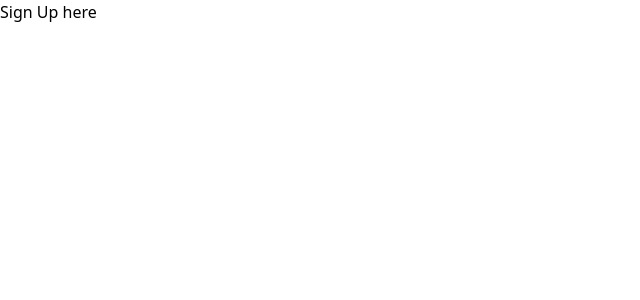
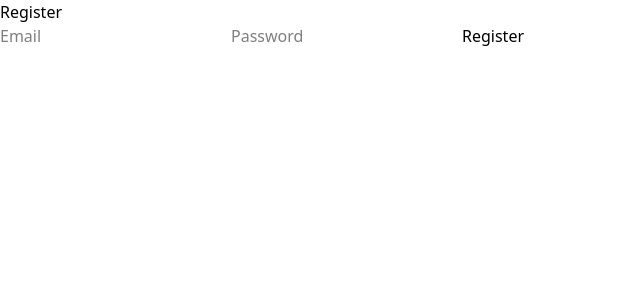
Before and after one commit to NextTechLabAP/DocCraft, a Next.js app in the folder client/: page /register in a window 1280 px wide. Shown: the top 300 px of the page, without its empty margins (0-640 px from the left). Built offline with nearby package versions, Linux system fonts and the light colour scheme.

Commit message:
frontend auth integration
implemented the register/login feature in the frontend by calling the API from backend - UI Left

```diff
--- a/client/src/app/dashboard/page.tsx
+++ b/client/src/app/dashboard/page.tsx
@@ -1,9 +1,22 @@
-import React from 'react'
+"use client";
 
-const DashboardPage = () => {
-  return (
-    <div>This is the dashboard</div>
-  )
+import { useEffect } from "react";
+import { useRouter } from "next/navigation";
+import { useAuth } from "../../context/auth-context";
+
+export default function Dashboard() {
+  const { user } = useAuth();
+  const router = useRouter();
+
+  useEffect(() => {
+    if (!user) {
+      router.push("/login");
+    }
+  }, [router, user]);
+
+  return user ? (
+    <div>
+      <h1>Welcome, {user.email}</h1>
+    </div>
+  ) : null;
 }
-
-export default DashboardPage
--- a/client/src/app/layout.tsx
+++ b/client/src/app/layout.tsx
@@ -1,6 +1,8 @@
 import type { Metadata } from "next";
 import { Geist, Geist_Mono } from "next/font/google";
 import "./globals.css";
+import type { JSX, ReactNode } from "react";
+import { AuthProvider } from "../context/auth-context";
 
 const geistSans = Geist({
   variable: "--font-geist-sans",
@@ -17,18 +19,16 @@ export const metadata: Metadata = {
   description: " A Form Builder System that is designed to streamline the creation, management, and analysis of forms, this system empowers users to build custom forms with drag-and-drop simplicity, collect responses in real-time, and review analytics from a centralized dashboard. Whether for surveys, registrations, feedback, or polls, users can manage all aspects of form lifecycle efficiently.",
 };
 
-export default function RootLayout({
-  children,
-}: Readonly<{
-  children: React.ReactNode;
-}>) {
+export default function RootLayout({ children }: { children: ReactNode }): JSX.Element {
   return (
     <html lang="en">
       <body
         className={`${geistSans.variable} ${geistMono.variable} antialiased`}
       >
-        {children}
+       <AuthProvider> {children} </AuthProvider>
       </body>
     </html>
   );
 }
+
+import "./globals.css";
--- a/client/src/app/login/page.jsx
+++ b/client/src/app/login/page.jsx
@@ -1,10 +1,45 @@
-"use client"
-import React from 'react'
+"use client";
 
-const LoginPage = () => {
+import { useState } from "react";
+import { useRouter } from "next/navigation";
+import { useAuth } from "../../context/auth-context";
+
+export default function LoginPage() {
+  const [email, setEmail] = useState("");
+  const [password, setPassword] = useState("");
+  const { login } = useAuth();
+  const router = useRouter();
+
+const handleLogin = async () => {
+  try {
+    const res = await fetch("http://localhost:3000/auth/login", {
+      method: "POST",
+      headers: { "Content-Type": "application/json" },
+      body: JSON.stringify({ email, password }),
+    });
+
+    const data = await res.json();
+    console.log("Backend response:", res.status, data);
+
+    if (res.ok && data.access_token) {
+      login(data.access_token);
+      router.push("/dashboard");
+    } else {
+      alert(data.message || "Login failed");
+    }
+  } catch (err) {
+    console.error("Error during login:", err);
+    alert("Could not connect to server");
+  }
+};
+
+
   return (
-    <div>Login Page</div>
-  )
+    <div>
+      <h2>Login</h2>
+      <input placeholder="Email" value={email} onChange={(e) => setEmail(e.target.value)} />
+      <input placeholder="Password" type="password" value={password} onChange={(e) => setPassword(e.target.value)} />
+      <button onClick={handleLogin}>Login</button>
+    </div>
+  );
 }
-
-export default LoginPage
--- a/client/src/app/register/page.tsx
+++ b/client/src/app/register/page.tsx
@@ -1,10 +1,37 @@
-"use client"
-import React from 'react'
+"use client";
 
-const SignUpPage = () => {
+import { useState } from "react";
+import { useRouter } from "next/navigation";
+import { useAuth } from "../../context/auth-context";
+
+export default function RegisterPage() {
+  const [email, setEmail] = useState("");
+  const [password, setPassword] = useState("");
+  const { login } = useAuth();
+  const router = useRouter();
+
+  const handleRegister = async () => {
+    const res = await fetch("http://localhost:3000/auth/register", {
+      method: "POST",
+      headers: { "Content-Type": "application/json" },
+      body: JSON.stringify({ email, password }),
+    });
+
+    const data = await res.json();
+    if (res.ok && data.access_token) {
+      login(data.access_token);
+      router.push("/dashboard");
+    } else {
+      alert(data.message || "Registration failed");
+    }
+  };
+
   return (
-    <div>Sign Up here</div>
-  )
+    <div>
+      <h2>Register</h2>
+      <input placeholder="Email" value={email} onChange={(e) => setEmail(e.target.value)} />
+      <input placeholder="Password" type="password" value={password} onChange={(e) => setPassword(e.target.value)} />
+      <button onClick={handleRegister}>Register</button>
+    </div>
+  );
 }
-
-export default SignUpPage;
--- /dev/null
+++ b/client/src/components/LogoutButton.tsx
@@ -0,0 +1,11 @@
+"use client";
+
+import { useAuth } from "../context/auth-context";
+import { useRouter } from "next/navigation";
+
+export default function LogoutButton() {
+  const { logout } = useAuth();
+  const router = useRouter();
+
+  return <button onClick={() => { logout(); router.push("/login"); }}>Logout</button>;
+}
--- /dev/null
+++ b/client/src/context/auth-context.tsx
@@ -0,0 +1,56 @@
+"use client";
+
+import { createContext, JSX, useContext, useEffect, useState, type ReactNode } from "react";
+import { jwtDecode } from "jwt-decode";
+
+type User = {
+  id: string;
+  email: string;
+};
+
+type AuthContextType = {
+  user: User | null;
+  login: (token: string) => void;
+  logout: () => void;
+};
+
+const AuthContext = createContext<AuthContextType | null>(null);
+
+export const AuthProvider = ({ children }: { children: ReactNode }): JSX.Element => {
+  const [user, setUser] = useState<User | null>(null);
+
+  useEffect(() => {
+    const token = localStorage.getItem("token");
+    if (token) {
+      try {
+        const decoded = jwtDecode<User>(token);
+        setUser(decoded);
+      } catch {
+        localStorage.removeItem("token");
+      }
+    }
+  }, []);
+
+  const login = (token: string) => {
+    localStorage.setItem("token", token);
+    const decoded = jwtDecode<User>(token);
+    setUser(decoded);
+  };
+
+  const logout = () => {
+    localStorage.removeItem("token");
+    setUser(null);
+  };
+
+  return (
+    <AuthContext.Provider value={{ user, login, logout }}>
+      {children}
+    </AuthContext.Provider>
+  );
+};
+
+export const useAuth = (): AuthContextType => {
+  const context = useContext(AuthContext);
+  if (!context) throw new Error("useAuth must be used within an AuthProvider");
+  return context;
+};
```
Also changed, not shown: 1 other file (tests, documents, lock files or other folders).
